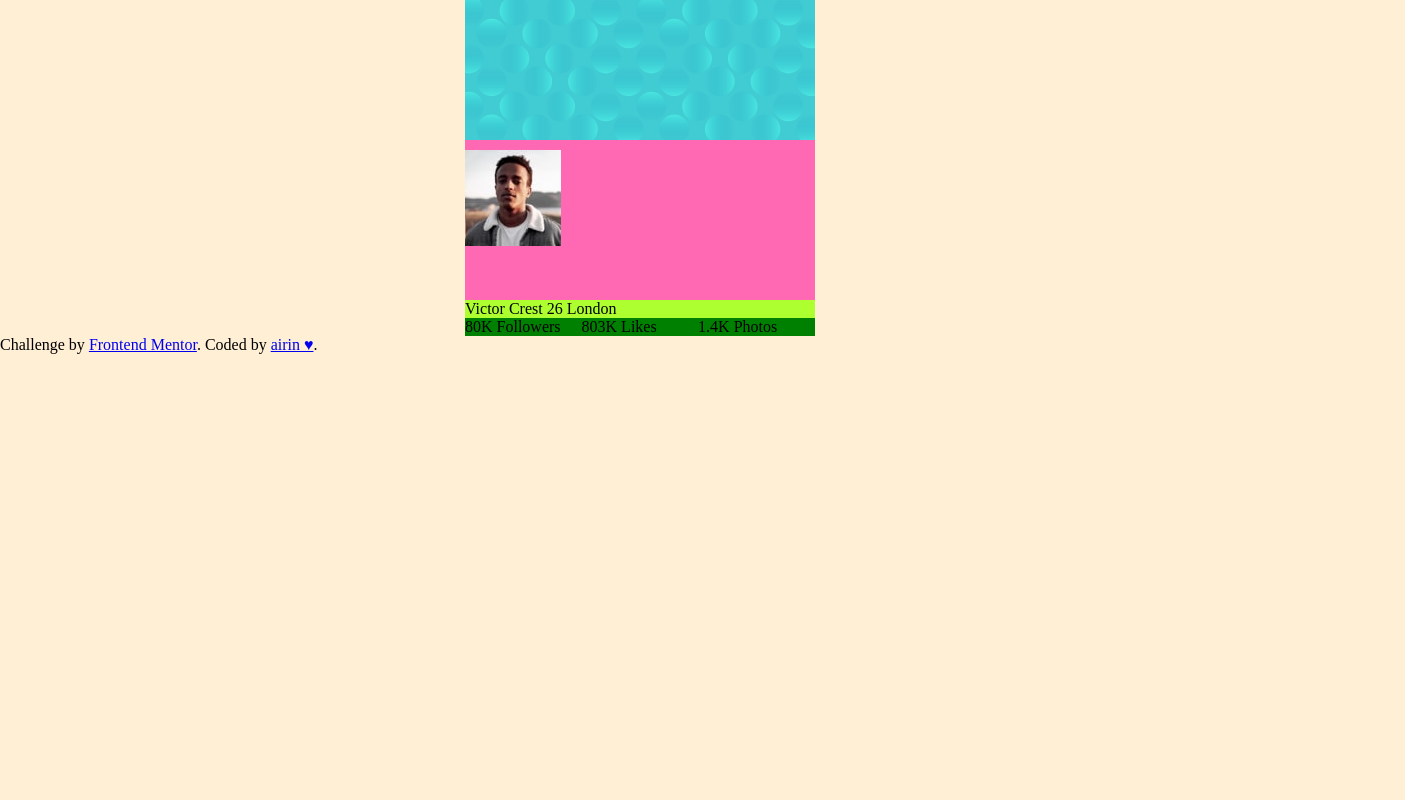
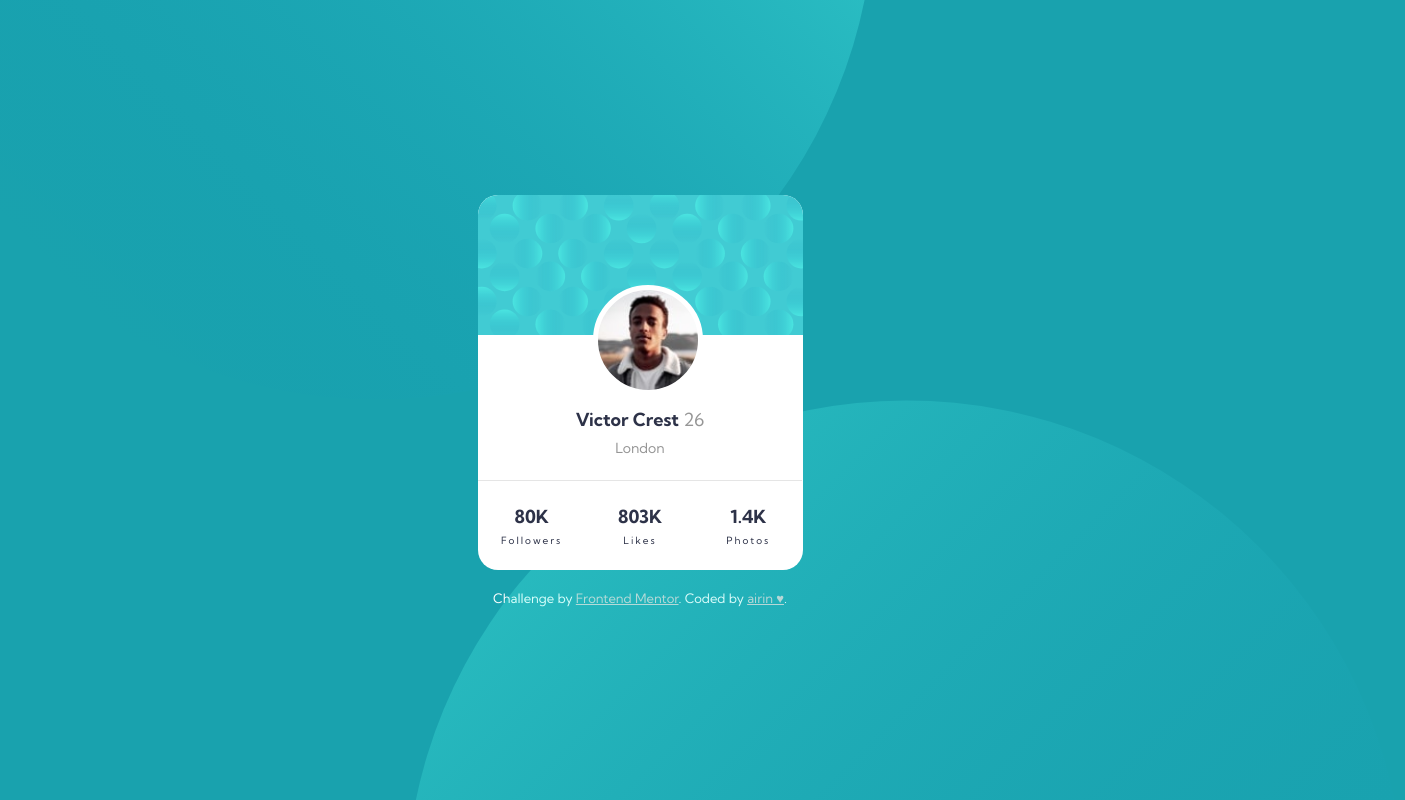
Before and after one commit to airin09/profile-card-component-main, a plain HTML site: page index.html in a window 1280 px wide. Shown: the top 800 px of the page, 1405 px wide, since content can reach past the window. Drawn offline with Linux system fonts and the light colour scheme.

Commit message:
First commit
First try.

```diff
--- a/index.html
+++ b/index.html
@@ -8,40 +8,56 @@
 
   <link rel="stylesheet" href="styles.css">
 
+  <link rel="preconnect" href="https://fonts.googleapis.com">
+  <link rel="preconnect" href="https://fonts.gstatic.com" crossorigin>
+  <link href="https://fonts.googleapis.com/css2?family=Kumbh+Sans:wght@400;700&display=swap" rel="stylesheet">
+
+
   <title>Frontend Mentor | Profile card component</title>
 
   <!-- Feel free to remove these styles or customise in your own stylesheet 👍 -->
 </head>
 <body>
+<div class="background">
+  <img class="bg-1" src="images/bg-pattern-top.svg" alt="">
+  <img class="bg-2" src="images/bg-pattern-bottom.svg" alt="">
+</div>
+
  <div class="container">
-    <div class="bg-image">
-      <img src="images/bg-pattern-card.svg" alt="bg-pattern-card">
-    </div>
-    <div class="profile-image">
-      <img src="images/image-victor.jpg" alt="profile-image">
-    </div>
-    <div class="personal-data">
-      Victor Crest
-      26
-      London
-    </div>
-    <div class="stats followers">
-      80K
-      Followers
-    </div>
-    <div class="stats likes">
-      803K
-      Likes
-    </div>
-    <div class="stats photos">
-      1.4K
-      Photos
-    </div>
+  <div class="user-profile-image"></div>
 
-   </div>
+  <div class="background-image"></div>
+
+    <header class="card-header">
+      <div class="personal-data">
+        <span class="username">Victor Crest</span>
+        <span class="user-age">26</span>
+      </div>
+      <div class="user-location">London</div>
+
+    </header>
+
+    <section class="about-section">
+      <div class="about-item">
+          <div class="item-value">80K</div>
+          <div class="item-label">Followers</div>
+      </div>
+      <div class="about-item">
+          <div class="item-value">803K</div>
+          <div class="item-label">Likes</div>
+      </div>
+      <div class="about-item">
+          <div class="item-value">1.4K</div>
+          <div class="item-label">Photos</div>
+      </div>
+    </section>
+ </div>
+</body>
+
+<footer class="attribution">
   <div class="attribution">
     Challenge by <a href="https://www.frontendmentor.io?ref=challenge" target="_blank">Frontend Mentor</a>.
-    Coded by <a href="#">airin &hearts;</a>.
+    Coded by <a href="https://github.com/airin09">airin &hearts;</a>.
   </div>
-</body>
+</footer>
 </html>
--- a/styles.css
+++ b/styles.css
@@ -4,28 +4,130 @@
 }
 
 body {
-    background-color: papayawhip;
+    background-color: hsl(185, 75%, 39%);
+    display: flex;
+    flex-direction: column;
+    justify-content: center;
+    align-items: center;
+    min-height: 100vh;
+    font-family: 'Kumbh Sans', sans-serif;
+    font-size: 18px;
+    overflow: hidden;
+}
+
+.bg-1, .bg-2 {
+    position: absolute;
+    width: 1000px;
+    height: auto;
+
+}
+
+.bg-1 {
+    top: -600px;
+    left: -125px;
+
+}
+
+.bg-2 {
+    right: -125px;
+    bottom: -600px;
+
 }
 
 .container {
-    display: grid;
-    grid-template-columns: 33.3% 33.3% 33.3%;
-    grid-template-rows: 150px 150px auto;
-    background-color: hotpink;
-    width: 350px;
-    justify-self: center;
+    display: flex;
+    flex-direction: column;
+    height: 375px;
+    width: 325px;
+    background-color: #FFFFFF;
+    border-radius: 20px;
+    position: relative;
 }
 
-.bg-image {
-    grid-column: span 3;
-    border-radius: 20px 20px 0 0;
+
+.background-image {
+    background-image: url(images/bg-pattern-card.svg);
+    background-size: cover;
+    width: 325px;
+    height: 140px;
+    border-radius: 20px 20px 0 0 ;
+}
+
+.user-profile-image {
+    background-image: url(images/image-victor.jpg);
+    background-size:cover;
+    width: 100px;
+    height: 100px;
+    border-radius: 100px;
+    position: absolute;
+    margin-top: 90px;
+    margin-left: 115px;
+    border: 5px solid #FFFFFF;
+
+}
+
+.card-header {
+    display: flex;
+    height: auto;
+    flex-direction: column;
+    align-items: center;
+    justify-content: center;
+    text-align: center;
+    height: 145px;
+    line-height: 1.75;
 }
 
 .personal-data {
-    background-color: greenyellow;
-    grid-column: span 3;
+    margin-top: 50px;
 }
 
-.stats {
-    background-color: green;
+.username {
+    color: hsl(229, 23%, 23%);
+    font-family: 'Kumbh Sans', sans-serif;
+    font-weight: 700;
 }
+.user-age{
+    color: hsl(0, 0%, 59%);
+}
+
+.user-location {
+    font-size: 14px;
+    color: hsl(0, 0%, 59%);
+}
+
+.about-section {
+    display: grid;
+    grid-template-columns: repeat(3,3fr);
+    height: 90px;
+}
+
+.about-item {
+    display: flex;
+    flex-direction: column;
+    text-align: center;
+    color: hsl(229, 23%, 23%);
+    border-top: 1px solid hsl(0, 0%, 59%, 0.25);
+    padding: 20px;
+    line-height: 1.75;
+}
+
+.item-value {
+    font-weight: 700;
+    color: hsl(229, 23%, 23%);
+}
+
+.item-label {
+    font-size: 10px;
+    letter-spacing: 2px;
+}
+
+.attribution {
+    justify-content: center;
+    font-size: 13px;
+    margin-top: 10px;
+    color: #FFFFFF;
+}
+
+.attribution a {
+    color: rgb(211, 211, 211);
+}
```
